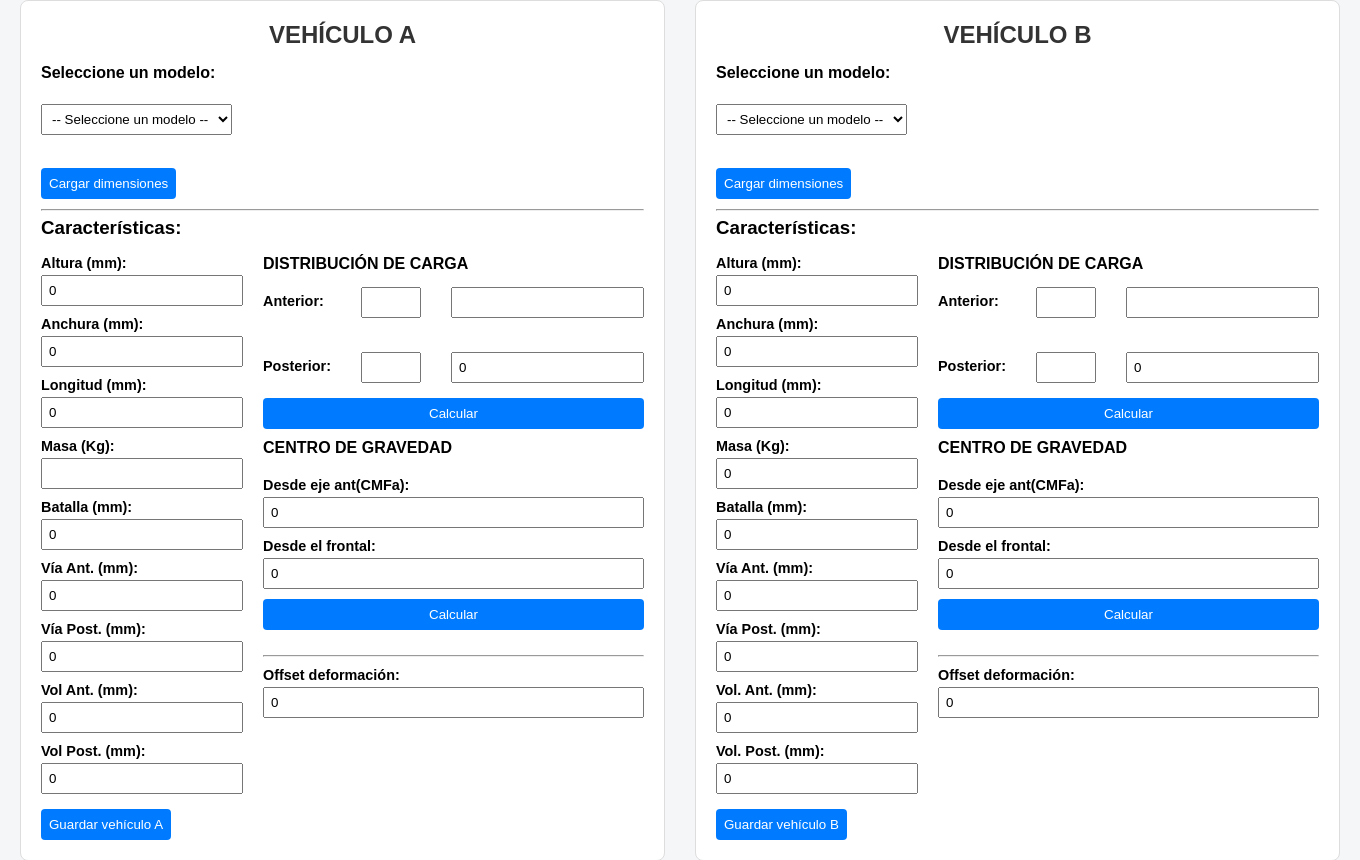
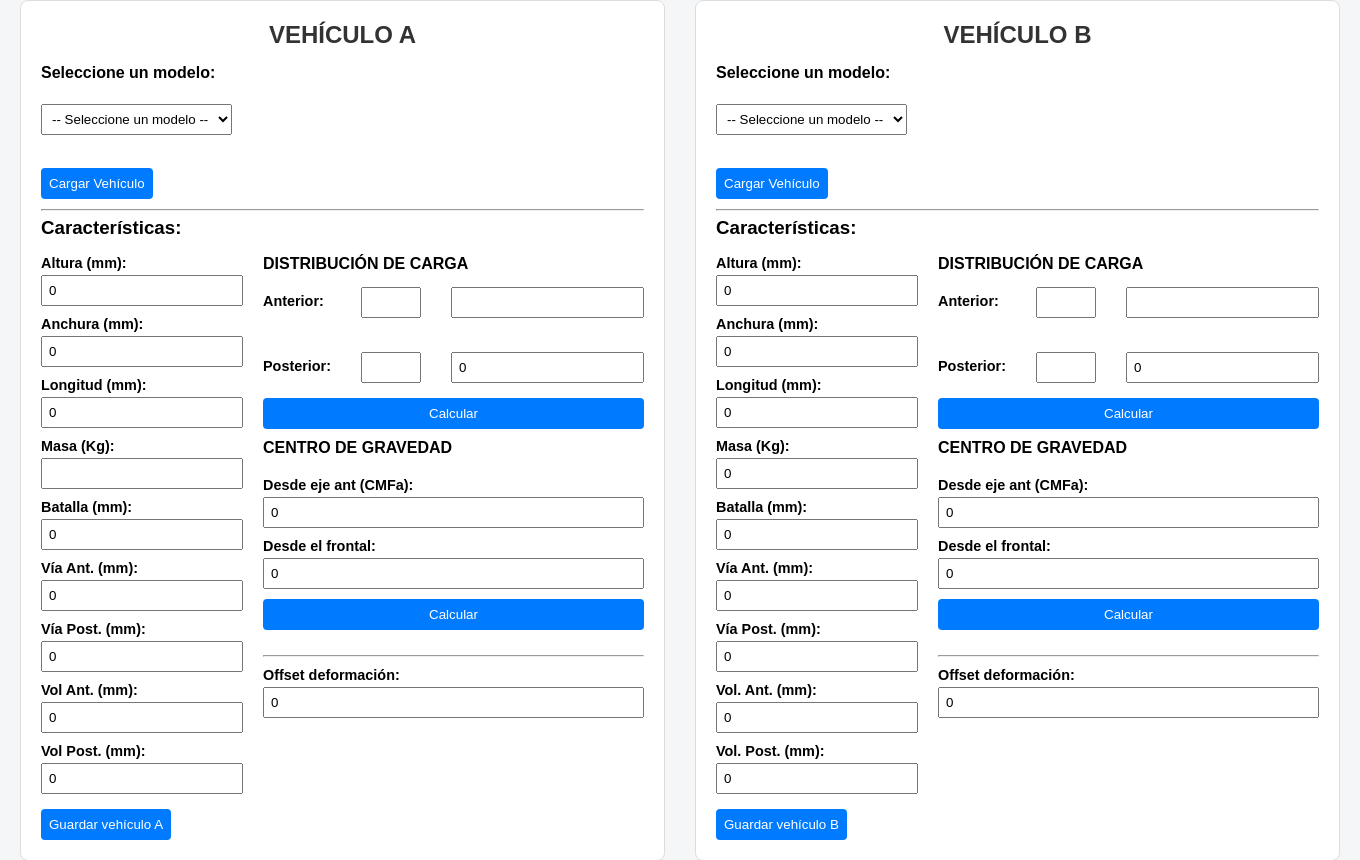
Before and after one commit to vmrr82/dCami, a Flask app: template calculos/templates/index.html in a window 1360 px wide. Shown: the part 89-949 px from the top of the page. Run offline with Flask 3, Linux system fonts and the light colour scheme; the template is opened without the code that fills it, so the values that code supplies are empty; parts of the project's set-up code (start-up, migrations or seed data) failed here and were passed over.

Commit message:
actualización

```diff
--- a/calculos/templates/index.html
+++ b/calculos/templates/index.html
@@ -35,7 +35,7 @@
           <input type="hidden" name="modelo_vehiculoB" value="{{ select_modelB or '' }}">
 
           <br><br>
-          <button type="submit">Cargar dimensiones</button>
+          <button type="submit">Cargar Vehículo</button>
         </form>
 
         <hr style="margin-top: 10px;">
@@ -104,7 +104,7 @@
               <button id="calcularDistribucion" type="button">Calcular</button>
 
               <h4>CENTRO DE GRAVEDAD</h4>
-              <label for="centroAnteriorA">Desde eje ant(CMFa):</label>
+              <label for="centroAnteriorA">Desde eje ant (CMFa):</label>
               <input type="number" id="centroAnteriorA" name="centroAnteriorA" value="0">
 
               <label for="centroFrontalA">Desde el frontal:</label>
@@ -142,7 +142,7 @@
           <input type="hidden" name="modelo_vehiculoA" value="{{ select_modelA or '' }}">
 
           <br><br>
-          <button type="submit">Cargar dimensiones</button>
+          <button type="submit">Cargar Vehículo</button>
         </form>
 
         <hr style="margin-top: 10px;">
@@ -208,7 +208,7 @@
               <button id="calcularDistribucionB" type="button">Calcular</button>
 
               <h4>CENTRO DE GRAVEDAD</h4>
-              <label for="centroAnteriorB">Desde eje ant(CMFa):</label>
+              <label for="centroAnteriorB">Desde eje ant (CMFa):</label>
               <input type="number" id="centroAnteriorB" name="centroAnteriorB" value="0">
 
               <label for="centroFrontalA">Desde el frontal:</label>
```
